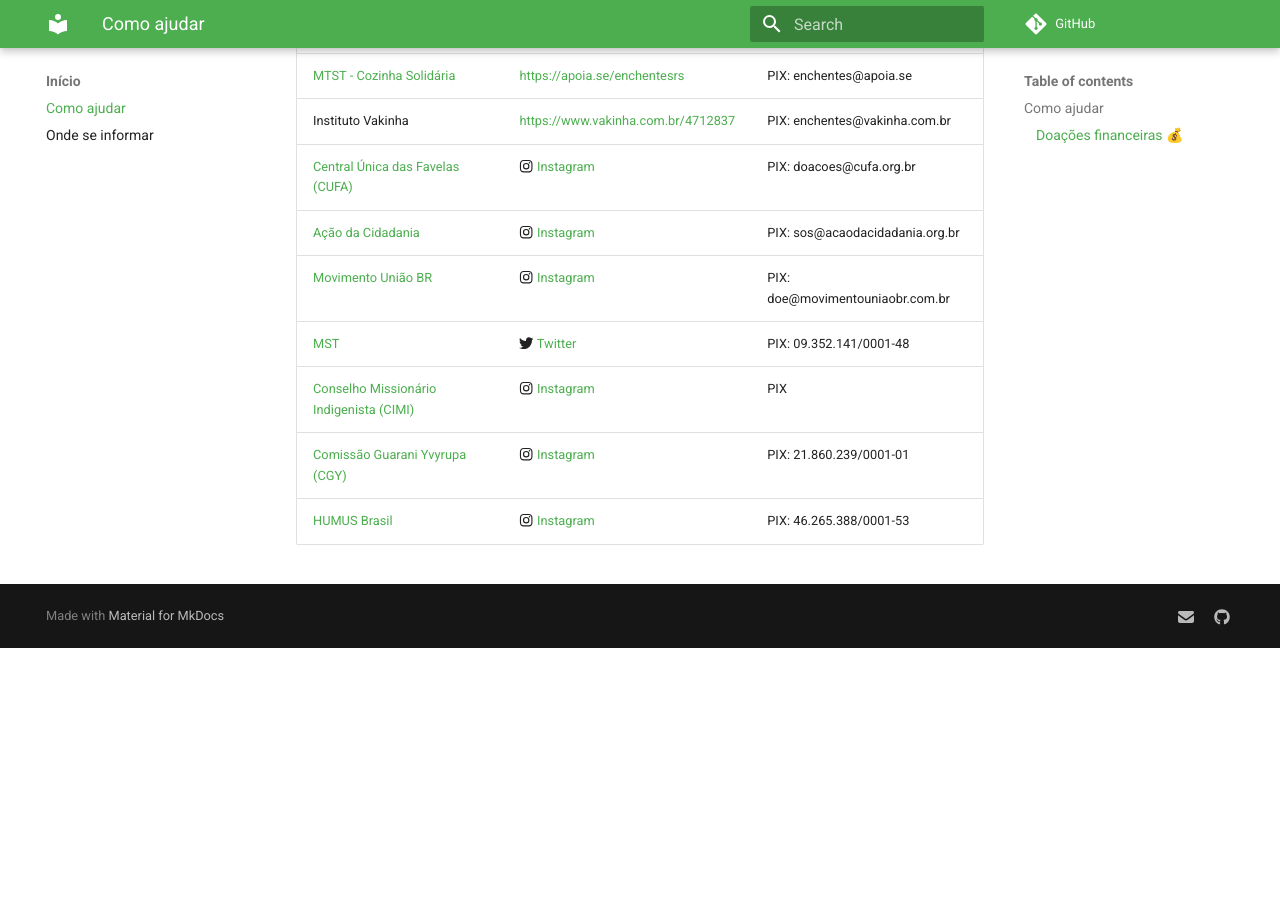
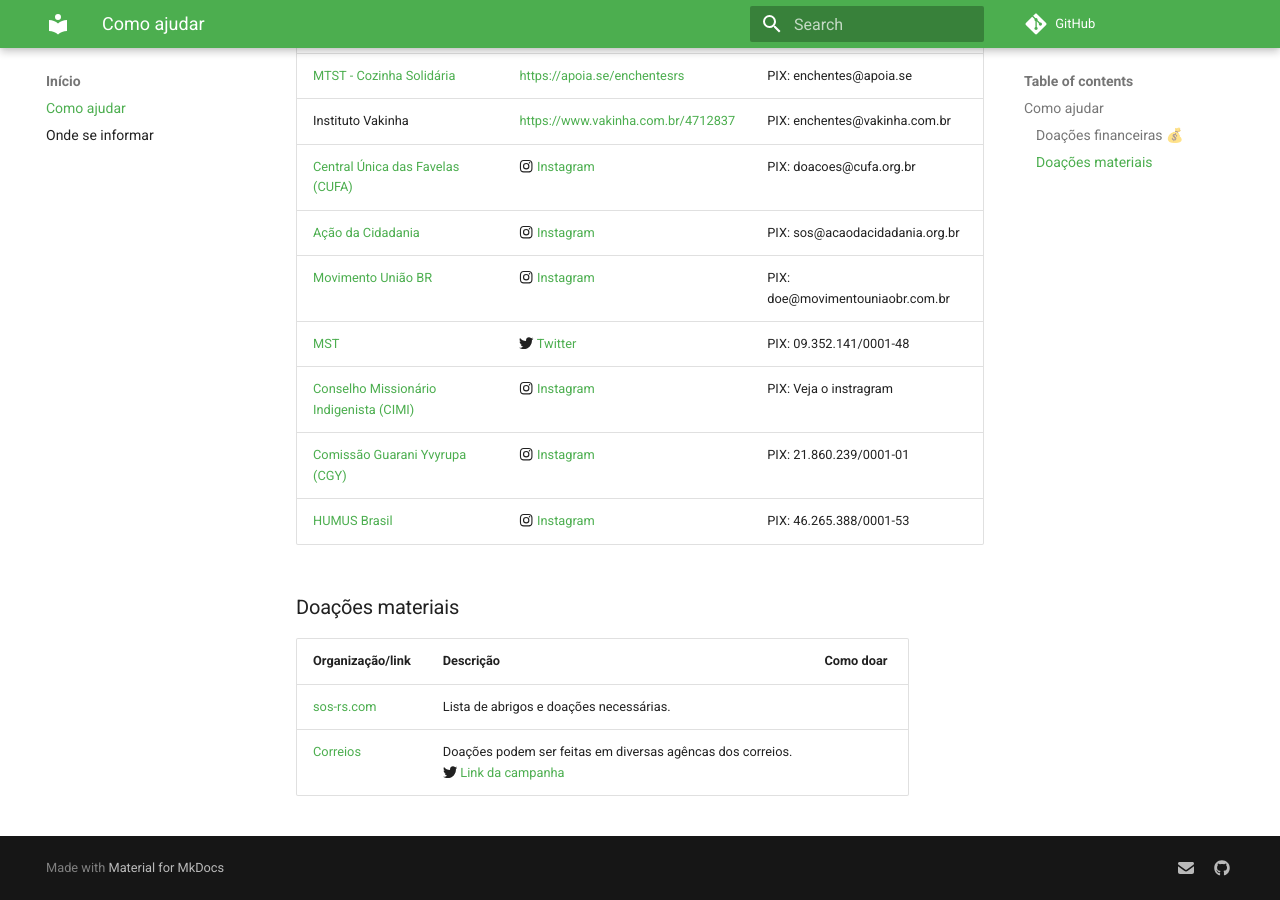
Before and after one commit to enchentesrs/enchentesrs.github.io, an MkDocs documentation site: the page built from docs/index.md, in a window 1280 px wide and 900 px high, scrolled down 614 px. Built offline with MkDocs 1.6.1 and Material for MkDocs 9.7.7, drawn with Linux system fonts in a browser that asks for light colours; comment, search, counter and statistics services are not loaded; before the commit the page ends 1262 px from its top, so only the background shows below that.

Commit message:
Doações materiais

```diff
--- a/docs/index.md
+++ b/docs/index.md
@@ -20,6 +20,15 @@
 | [Ação da Cidadania](https://www.acaodacidadania.org.br/como-apoiar) | :fontawesome-brands-instagram: [Instagram](https://www.instagram.com/p/C6eGa18N_HA/)               | PIX: sos@acaodacidadania.org.br  |
 | [Movimento União BR](https://www.movimentouniaobr.com.br/)          | :fontawesome-brands-instagram: [Instagram](https://www.instagram.com/p/C6fFFlSNhZw/)               | PIX: doe@movimentouniaobr.com.br |
 | [MST](https://mst.org.br/quem-somos/)                               | :fontawesome-brands-twitter: [Twitter](https://twitter.com/MST_Oficial/status/1786843972385608008) | PIX: 09.352.141/0001-48          |
-| [Conselho Missionário Indigenista (CIMI)](https://cimi.org.br/)     | :fontawesome-brands-instagram: [Instagram](https://www.instagram.com/p/C6mfJUTPu9a/)               | PIX                              |
+| [Conselho Missionário Indigenista (CIMI)](https://cimi.org.br/)     | :fontawesome-brands-instagram: [Instagram](https://www.instagram.com/p/C6mfJUTPu9a/)               | PIX: Veja o instragram           |
 | [Comissão Guarani Yvyrupa (CGY)](https://www.yvyrupa.org.br/)       | :fontawesome-brands-instagram: [Instagram](https://www.instagram.com/p/C6hXaMBvib1/)               | PIX: 21.860.239/0001-01          |
 | [HUMUS Brasil](https://www.humusbr.org/quem-somos)                  | :fontawesome-brands-instagram: [Instagram](https://www.instagram.com/p/C6hTjz3pxe3/)               | PIX: 46.265.388/0001-53          |
+
+### Doações materiais
+
+| Organização/link                  | Descrição                                                                                                                                                                  | Como doar |
+| --------------------------------- | -------------------------------------------------------------------------------------------------------------------------------------------------------------------------- | --------- |
+| [sos-rs.com](https://sos-rs.com/) | Lista de abrigos e doações necessárias.                                                                                                                                    |           |
+| [Correios]                        | Doações podem ser feitas em diversas agêncas dos correios. <br> :fontawesome-brands-twitter: [Link da campanha](https://twitter.com/correiosBR/status/1787780269908333004) |           |
+
+[Correios]: https://saladeimprensa.correios.com.br/arquivos/9505
```
